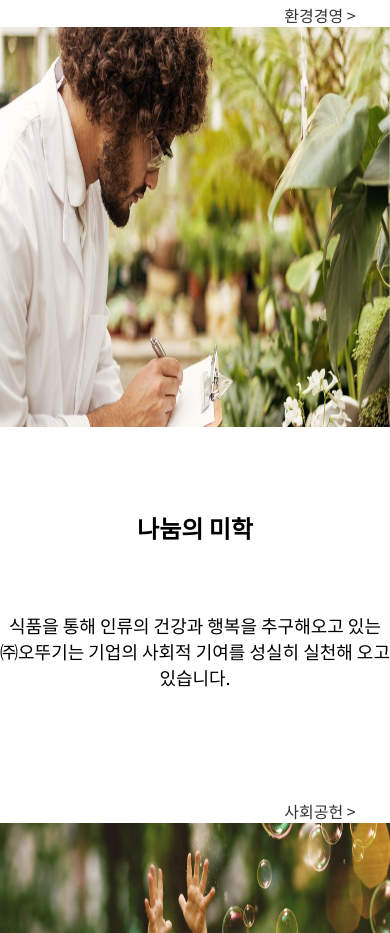
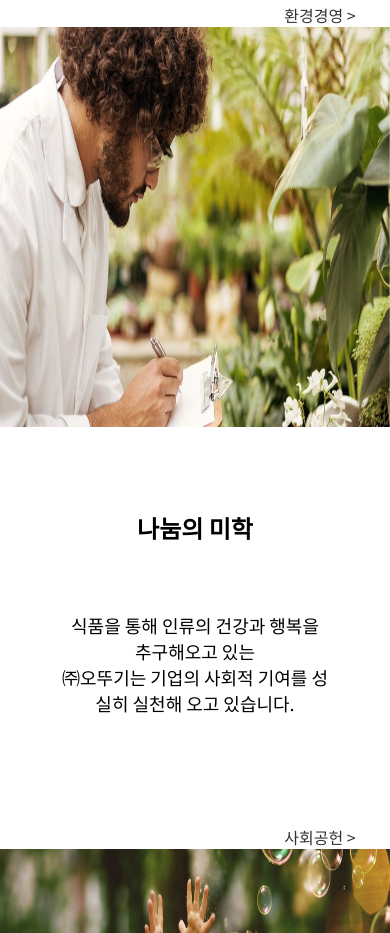
Before and after one commit to limmihwa/ottogi, a plain HTML site: page index.html in a window 390 px wide. Shown: the part 1965-2898 px from the top of the page. Drawn offline with nearby package versions, Linux system fonts and the light colour scheme.

Commit message:
Add files via upload

```diff
--- a/css/mobile.css
+++ b/css/mobile.css
@@ -111,16 +111,15 @@ main section{
     display: flex;
     flex-direction: column-reverse;
 }
-.text-box-inner{
-    width: 100%;
-}
 main section.container .text-box{
     display: flex;
     text-align: center;
     flex-direction: column;
     align-items: center;
     justify-content: center;
-    width: 100%;
+}
+main section.container .text-box-inner{
+    width: 268px;
 }
 .detail-btn{
     margin-left: 250px;
--- a/index.html
+++ b/index.html
@@ -132,8 +132,8 @@
 보다 앞선 식품을 위해<br>
 최선을 다하고 있습니다
 </p>
-            <a href="#" class="detail-btn">오뚜기몰바로가기 ></a>
         </div>
+        <a href="#" class="detail-btn">오뚜기몰바로가기 ></a>
         </div>
     </section>
 
@@ -145,8 +145,8 @@
         <h2>환경 경영 선포</h2>
         <p>‘자연과 함께 맛으로 행복한 세상’<br>
             Life Cycle Thinking</p>
-            <a href="#" class="detail-btn">환경경영 ></a>
         </div>
+        <a href="#" class="detail-btn">환경경영 ></a>
         </div>
     </section>
 
@@ -158,8 +158,9 @@
         <p>식품을 통해 인류의 건강과 행복을 추구해오고 있는 <br> ㈜오뚜기는
             기업의 사회적 기여를 성실히 실천해 오고 있습니다.
             </p>
-            <a href="#" class="detail-btn" id="btn1">사회공헌 ></a>
         </div>
+        <a href="#" class="detail-btn" id="btn1">사회공헌 ></a>
+
         </div>
     </section>
 
@@ -172,8 +173,8 @@
             삶을 아름답고 풍요롭게 만드는 기업<br>
             오뚜기의 재무 정보 및 사업보고서, IR 공지 등을 확인하실 수 있습니다.
             </p>
-            <a href="#" class="detail-btn">투자정보 ></a>
         </div>
+        <a href="#" class="detail-btn">투자정보 ></a>
         </div>
     </section>
 
```
